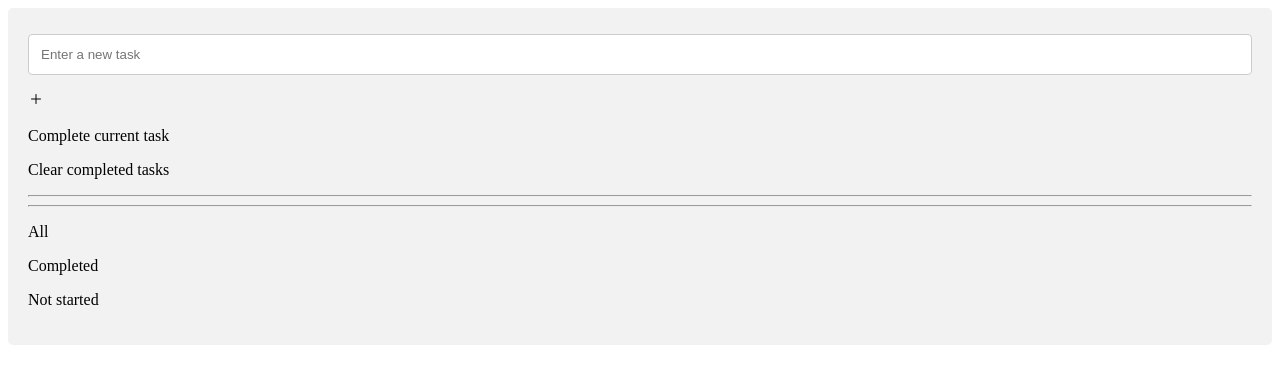
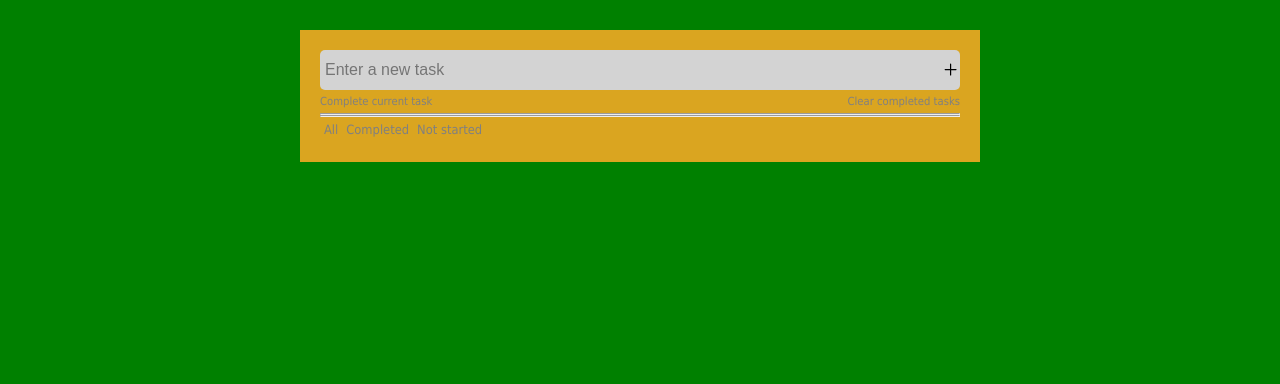
Before and after one commit to kas-kay/work-it, a plain HTML site: page index.html in a window 1280 px wide. Drawn offline with nearby package versions, Linux system fonts and the light colour scheme.

Commit message:
Update styles.css

```diff
--- a/styles.css
+++ b/styles.css
@@ -1,35 +1,146 @@
-/* Style inputs with type="text", select elements and textareas */
-input[type=text], select, textarea {
-    width: 100%; /* Full width */
-    padding: 12px; /* Some padding */
-    border: 1px solid #ccc; /* Gray border */
-    border-radius: 4px; /* Rounded borders */
-    box-sizing: border-box; /* Make sure that padding and width stays in place */
-    margin-top: 6px; /* Add a top margin */
-    margin-bottom: 16px; /* Bottom margin */
-    resize: vertical /* Allow the user to vertically resize the textarea (not horizontally) */
-  }
+* {
+  margin:0px;
+}
+body{
+  background-color: green;
+}
+main{
+  background-color: goldenrod;
+  width:50vw;
+  margin:30px auto;
+  padding:20px;
+  display:flex;
+  flex-direction:column;
+  justify-content: space-between;
+  font-family: Tahoma, Geneva, Verdana, sans-serif;
+  border: hidden;
+}
 
-  /* Style the submit button with a specific background color etc */
-  input[type=submit] {
-    background-color: #4CAF50;
-    color: white;
-    padding: 12px 20px;
-    margin-top: 15px;
-    border: none;
-    border-radius: 4px;
-    cursor: pointer;
-    display: block;
-  }
+.add-bar{
+  display:flex;
+  justify-content: space-around;
+  align-items:center;
+  background-color:lightgray;
+  height:40px;
+  border-radius:5px;
+}
+#check-all-button{
+  cursor: pointer;
+}
+#new-task{
+  border:none;
+  background-color: inherit;
+  flex-grow:2;
+  padding:5px;
+  font-size: 1rem;
+  width:70%;
+}
+input:focus, textarea:focus, select:focus{
+  outline:none;
+}
 
-  /* When moving the mouse over the submit button, add a darker green color */
-  input[type=submit]:hover {
-    background-color: #45a049;
-  }
+.menu-bar{
+  display:flex;
+  justify-content: space-between;
+  align-items: center;
+  color: gray;
+  padding:5px 0;
+}
+#check-all-button{
+  display:flex;
+  align-items: center;
+}
+#clearComplete{
+  cursor: pointer;
+}
+.tasks-container{
+  display:flex;
+  flex-direction: column;
+  overflow: hidden;
+}
 
-  /* Add a background color and some padding around the form */
-  .container {
-    border-radius: 5px;
-    background-color: #f2f2f2;
-    padding: 20px;
-  }
+.task-card{
+  display:flex;
+  justify-content: space-between;
+  margin:10px 0px;
+  align-items: center;
+  transition: linear;
+}
+.delete{
+  align-self:end;
+  visibility: visible;
+}
+
+
+.delete-card{
+  transform:translateX(100%);
+}
+.status-icon{
+  border:1px solid black;
+  width:15px;
+  height:15px;
+  border-radius:50%;
+  margin:5px;
+}
+
+.not-started div{
+  background-color:#fc5753;
+}
+.Completed div{
+  background-color: green;
+}
+
+.task-text{
+  width: 50%;
+}
+.task-status{
+  margin:auto;
+  font-size:1.2rem;
+  font-family: monospace;
+}
+.footer{
+  display:flex;
+  justify-content: space-between;
+  margin:5px 0;
+}
+.task-count{
+  display:flex;
+
+}
+
+.filter{
+  display: flex;
+  justify-content: space-between;
+  font-size:0.8rem;
+  color:gray;
+}
+.filter-button{
+  margin:0 4px;
+  cursor: pointer;
+}
+.mg-10{
+  margin:10px;
+}
+.fs-xlarge{
+  font-size:1.5rem;
+}
+.fs-large{
+  font-size:1.2rem;
+}
+.fs-med{
+font-size: 0.7rem;
+
+}
+
+.bold{
+  font-weight: 600;
+}
+.color-red{
+  color:#fc5753;;
+}
+.color-green{
+  color: green;
+}
+.color-blue{
+  color:#2196f3
+}
```
